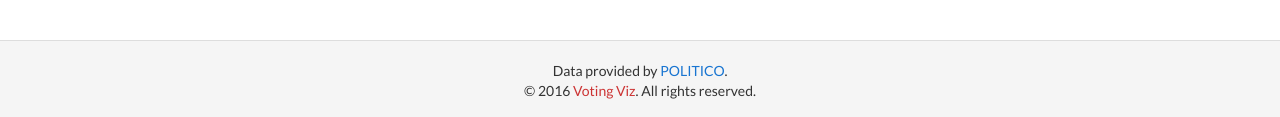
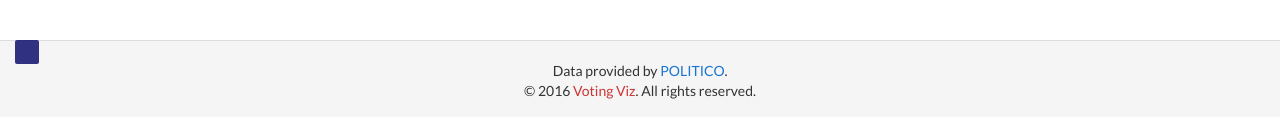
Before and after one commit to bradware/voting-viz, a website: page dashboard.html in a window 1280 px wide. Shown: the part 737-854 px from the top of the page. Drawn offline with Linux system fonts and the light colour scheme.

Commit message:
Tooltip Styling

```diff
--- a/styles/dashboard.css
+++ b/styles/dashboard.css
@@ -103,3 +103,12 @@ td {
 .copyright {
   margin: 10px 0;
 }
+
+.tooltip {
+  line-height: 1;
+  font-weight: bold;
+  padding: 12px;
+  background: rgba(0, 0, 100, 0.8);
+  color: #fff;
+  border-radius: 2px;
+}
```
